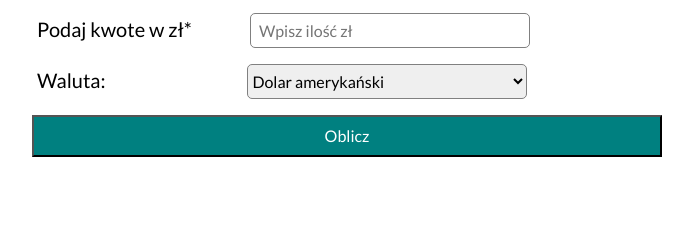
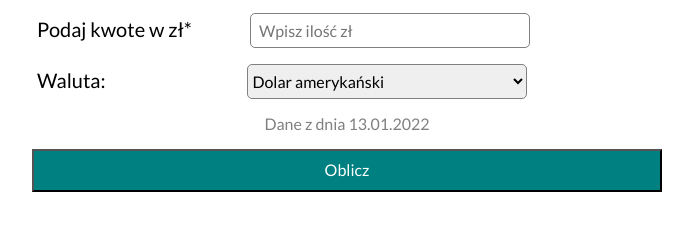
Before and after one commit to KamilMalunow/Currency-calculator, a plain HTML site: page index.html in a window 1280 px wide. Shown: the part 50-280 px from the top of the page, without its empty margins (293-986 px from the left). Drawn offline with Linux system fonts and the light colour scheme.

Commit message:
note about the date of currencies

```diff
--- a/index.html
+++ b/index.html
@@ -39,6 +39,7 @@
                         </select>
                     </label>
                 </p>
+                <p class="paragraph">Dane z dnia 13.01.2022</p>
                 <p>
                     <button class="form_submit">Oblicz</button>
                 </p>
--- a/style.css
+++ b/style.css
@@ -66,3 +66,9 @@ html {
     justify-content: center;
     font-weight: bold;
 }
+
+.paragraph{
+    color: grey;
+    display: flex;
+    justify-content: center;
+}
```
